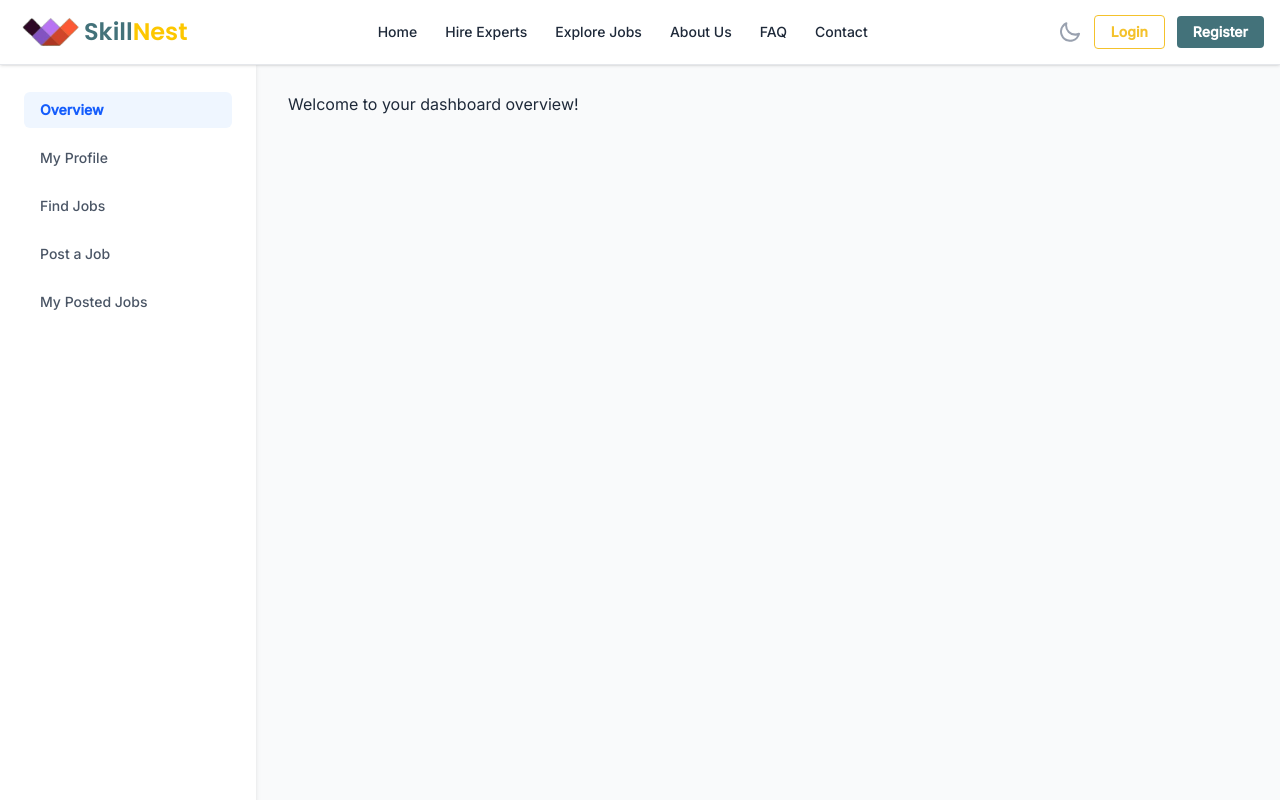
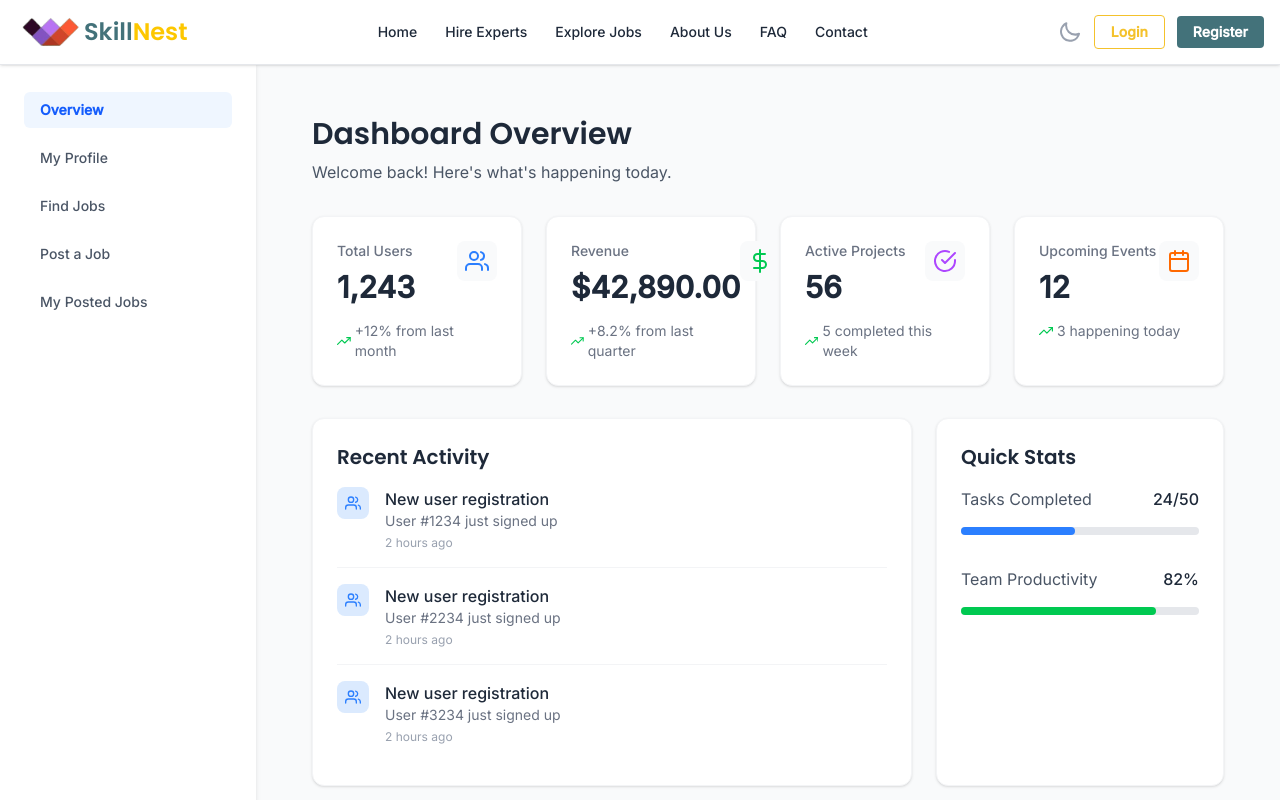
Before and after one commit to touhidtamim/Skillnest-Client-Side, a React (Vite) app: page /dashboard in a window 1280 px wide. Shown: the top 800 px of the page. Built offline with nearby package versions, Linux system fonts and the light colour scheme; no server answers.

Commit message:
updated dashboard overview

```diff
--- a/package.json
+++ b/package.json
@@ -17,6 +17,7 @@
     "lucide-react": "^0.511.0",
     "motion": "^12.12.1",
     "react": "^19.1.0",
+    "react-countup": "^6.5.3",
     "react-dom": "^19.1.0",
     "react-icons": "^5.5.0",
     "react-intersection-observer": "^9.16.0",
--- a/src/Components/HowItWorks/HowItWorks.jsx
+++ b/src/Components/HowItWorks/HowItWorks.jsx
@@ -89,7 +89,10 @@ const HowItWorks = () => {
   };
 
   return (
-    <section className="bg-[#FAF7F5] py-8 sm:py-8 md:py-14 px-4 sm:px-8 md:px-12 lg:px-20 border-b border-gray-500">
+    <section
+      id="how-it-works-section"
+      className="bg-[#FAF7F5] py-8 sm:py-8 md:py-14 px-4 sm:px-8 md:px-12 lg:px-20 border-b border-gray-500"
+    >
       <div className="max-w-7xl mx-auto">
         {/* Section header */}
         <motion.div
--- a/src/Components/Slider/HeroSlide.jsx
+++ b/src/Components/Slider/HeroSlide.jsx
@@ -45,7 +45,7 @@ const slides = [
         label: "How It Works",
         color: "bg-white hover:bg-gray-100 border border-[#43727A]",
         textColor: "text-[#43727A]",
-        path: "",
+        path: "how-it-works-section",
       },
     ],
     img: "/Images/Slide2.png",
@@ -162,7 +162,7 @@ const HeroSlide = () => {
                         whileHover={{ scale: 1.05 }}
                         whileTap={{ scale: 0.95 }}
                         onClick={() => handleCTAClick(cta.path)}
-                        className={`px-4 py-2 sm:px-6 sm:py-3 text-xs sm:text-sm rounded-full font-semibold shadow-sm hover:shadow-md transition-all duration-300 ${cta.color} ${cta.textColor}`}
+                        className={`px-4 cursor-pointer py-2 sm:px-6 sm:py-3 text-xs sm:text-sm rounded-full font-semibold shadow-sm hover:shadow-md transition-all duration-300 ${cta.color} ${cta.textColor}`}
                       >
                         {cta.label}
                       </motion.button>
--- a/src/Pages/AddTask.jsx
+++ b/src/Pages/AddTask.jsx
@@ -267,7 +267,7 @@ const AddTask = () => {
           <button
             type="submit"
             disabled={loading}
-            className={`w-full py-3 px-4 rounded-lg font-medium text-white transition-colors ${
+            className={`w-full cursor-pointer py-3 px-4 rounded-lg font-medium text-white transition-colors ${
               loading
                 ? "bg-teal-400 cursor-not-allowed"
                 : "bg-teal-600 hover:bg-teal-700"
--- a/src/Pages/Dashboard/Overview.jsx
+++ b/src/Pages/Dashboard/Overview.jsx
@@ -1,2 +1,171 @@
-const Overview = () => <div>Welcome to your dashboard overview!</div>;
+import React from "react";
+import CountUp from "react-countup";
+import { motion } from "framer-motion";
+import {
+  FiUsers,
+  FiDollarSign,
+  FiCalendar,
+  FiCheckCircle,
+  FiTrendingUp,
+} from "react-icons/fi";
+
+const statCards = [
+  {
+    title: "Total Users",
+    value: 1243,
+    icon: <FiUsers className="text-blue-500 text-2xl" />,
+    description: "+12% from last month",
+  },
+  {
+    title: "Revenue",
+    value: 42890,
+    prefix: "$",
+    icon: <FiDollarSign className="text-green-500 text-2xl" />,
+    description: "+8.2% from last quarter",
+  },
+  {
+    title: "Active Projects",
+    value: 56,
+    icon: <FiCheckCircle className="text-purple-500 text-2xl" />,
+    description: "5 completed this week",
+  },
+  {
+    title: "Upcoming Events",
+    value: 12,
+    icon: <FiCalendar className="text-orange-500 text-2xl" />,
+    description: "3 happening today",
+  },
+];
+
+const Overview = () => {
+  return (
+    <div className="p-6">
+      <motion.div
+        initial={{ opacity: 0, y: 20 }}
+        animate={{ opacity: 1, y: 0 }}
+        transition={{ duration: 0.5 }}
+        className="mb-8"
+      >
+        <h1 className="text-3xl font-bold text-gray-800">Dashboard Overview</h1>
+        <p className="text-gray-600 mt-2">
+          Welcome back! Here's what's happening today.
+        </p>
+      </motion.div>
+
+      {/* Stats Grid */}
+      <div className="grid grid-cols-1 md:grid-cols-2 lg:grid-cols-4 gap-6 mb-8">
+        {statCards.map((stat, index) => (
+          <motion.div
+            key={stat.title}
+            initial={{ opacity: 0, y: 20 }}
+            animate={{ opacity: 1, y: 0 }}
+            transition={{ duration: 0.5, delay: index * 0.1 }}
+            className="bg-white rounded-xl shadow-sm p-6 border border-gray-100 hover:shadow-md transition-shadow"
+          >
+            <div className="flex justify-between items-start">
+              <div>
+                <p className="text-sm font-medium text-gray-500">
+                  {stat.title}
+                </p>
+                <div className="mt-2">
+                  <div className="text-3xl font-semibold text-gray-800">
+                    {stat.prefix}
+                    <CountUp
+                      end={stat.value}
+                      duration={2.5}
+                      separator=","
+                      decimals={stat.title === "Revenue" ? 2 : 0}
+                    />
+                  </div>
+                </div>
+              </div>
+              <div className="p-2 bg-gray-50 rounded-lg">{stat.icon}</div>
+            </div>
+            <div className="mt-4 flex items-center text-sm text-gray-500">
+              <FiTrendingUp className="mr-1 text-green-500" />
+              <span>{stat.description}</span>
+            </div>
+          </motion.div>
+        ))}
+      </div>
+
+      {/* Additional Dashboard Sections */}
+      <div className="grid grid-cols-1 lg:grid-cols-3 gap-6">
+        {/* Recent Activity */}
+        <motion.div
+          initial={{ opacity: 0, y: 20 }}
+          animate={{ opacity: 1, y: 0 }}
+          transition={{ duration: 0.5, delay: 0.4 }}
+          className="bg-white rounded-xl shadow-sm p-6 border border-gray-100 lg:col-span-2"
+        >
+          <h2 className="text-xl font-semibold text-gray-800 mb-4">
+            Recent Activity
+          </h2>
+          <div className="space-y-4">
+            {[1, 2, 3].map((item) => (
+              <div
+                key={item}
+                className="flex items-start pb-4 border-b border-gray-100 last:border-0"
+              >
+                <div className="bg-blue-100 p-2 rounded-lg mr-4">
+                  <FiUsers className="text-blue-500" />
+                </div>
+                <div>
+                  <p className="font-medium text-gray-800">
+                    New user registration
+                  </p>
+                  <p className="text-sm text-gray-500">
+                    User #{item}234 just signed up
+                  </p>
+                  <p className="text-xs text-gray-400 mt-1">2 hours ago</p>
+                </div>
+              </div>
+            ))}
+          </div>
+        </motion.div>
+
+        {/* Quick Stats */}
+        <motion.div
+          initial={{ opacity: 0, y: 20 }}
+          animate={{ opacity: 1, y: 0 }}
+          transition={{ duration: 0.5, delay: 0.6 }}
+          className="bg-white rounded-xl shadow-sm p-6 border border-gray-100"
+        >
+          <h2 className="text-xl font-semibold text-gray-800 mb-4">
+            Quick Stats
+          </h2>
+          <div className="space-y-4">
+            <div className="flex justify-between items-center">
+              <span className="text-gray-600">Tasks Completed</span>
+              <span className="font-medium">
+                <CountUp end={24} duration={2} />
+                /50
+              </span>
+            </div>
+            <div className="w-full bg-gray-200 rounded-full h-2">
+              <div
+                className="bg-blue-500 h-2 rounded-full"
+                style={{ width: "48%" }}
+              ></div>
+            </div>
+
+            <div className="flex justify-between items-center pt-4">
+              <span className="text-gray-600">Team Productivity</span>
+              <span className="font-medium">
+                <CountUp end={82} duration={2} suffix="%" />
+              </span>
+            </div>
+            <div className="w-full bg-gray-200 rounded-full h-2">
+              <div
+                className="bg-green-500 h-2 rounded-full"
+                style={{ width: "82%" }}
+              ></div>
+            </div>
+          </div>
+        </motion.div>
+      </div>
+    </div>
+  );
+};
+
 export default Overview;
--- a/src/Pages/MyProfile.jsx
+++ b/src/Pages/MyProfile.jsx
@@ -202,7 +202,7 @@ const ProfilePage = () => {
                       whileHover={{ scale: 1.05 }}
                       whileTap={{ scale: 0.95 }}
                       onClick={() => setEditMode(true)}
-                      className="flex items-center justify-center px-8 py-3 bg-teal-600 text-white rounded-lg hover:bg-teal-700 transition min-w-[160px]"
+                      className="flex cursor-pointer items-center justify-center px-8 py-3 bg-teal-600 text-white rounded-lg hover:bg-teal-700 transition min-w-[160px]"
                     >
                       <FiEdit className="mr-2" />
                       Edit Profile
@@ -243,7 +243,7 @@ const ProfilePage = () => {
               />
               <button
                 onClick={() => setShowModal(false)}
-                className="absolute -top-4 -right-4 bg-white rounded-full p-1 shadow-md hover:bg-red-100 transition"
+                className="absolute cursor-pointer -top-4 -right-4 bg-white rounded-full p-1 shadow-md hover:bg-red-100 transition"
               >
                 <FiXCircle className="text-red-500 text-2xl" />
               </button>
--- a/src/Pages/MyTask.jsx
+++ b/src/Pages/MyTask.jsx
@@ -125,19 +125,19 @@ const MyTask = () => {
                   <div className="flex flex-col sm:flex-row gap-2 justify-center">
                     <button
                       onClick={() => navigate(`/dashboard/update-task/${_id}`)}
-                      className="bg-blue-500 hover:bg-blue-600 text-white px-3 py-1 rounded text-xs"
+                      className="bg-blue-500 cursor-pointer hover:bg-blue-600 text-white px-3 py-1 rounded text-xs"
                     >
                       Update
                     </button>
                     <button
                       onClick={() => handleDelete(_id)}
-                      className="bg-red-500 hover:bg-red-600 text-white px-3 py-1 rounded text-xs"
+                      className="bg-red-500 cursor-pointer hover:bg-red-600 text-white px-3 py-1 rounded text-xs"
                     >
                       Delete
                     </button>
                     <button
                       onClick={() => handleViewBids(_id)}
-                      className="bg-emerald-500 hover:bg-emerald-600 text-white px-3 py-1 rounded text-xs"
+                      className="bg-emerald-500 cursor-pointer hover:bg-emerald-600 text-white px-3 py-1 rounded text-xs"
                     >
                       Bids
                     </button>
--- a/src/Pages/TaskDetails.jsx
+++ b/src/Pages/TaskDetails.jsx
@@ -565,7 +565,7 @@ const TaskDetails = () => {
                   disabled={bidLoading}
                   whileHover={{ scale: 1.02 }}
                   whileTap={{ scale: 0.98 }}
-                  className={`w-full py-3 px-4 rounded-lg font-medium text-white transition-colors flex items-center justify-center ${
+                  className={`w-full cursor-pointer py-3 px-4 rounded-lg font-medium text-white transition-colors flex items-center justify-center ${
                     bidLoading
                       ? "bg-gray-400 cursor-not-allowed"
                       : "bg-gradient-to-r from-teal-500 to-teal-600 hover:from-teal-600 hover:to-teal-700"
```
Also changed, not shown: 1 other file (tests, documents, lock files or other folders).
